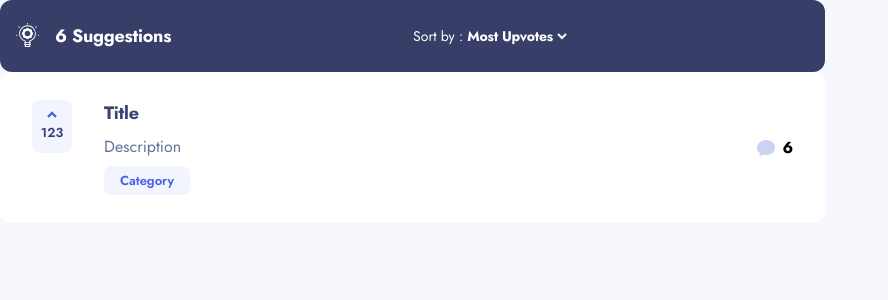
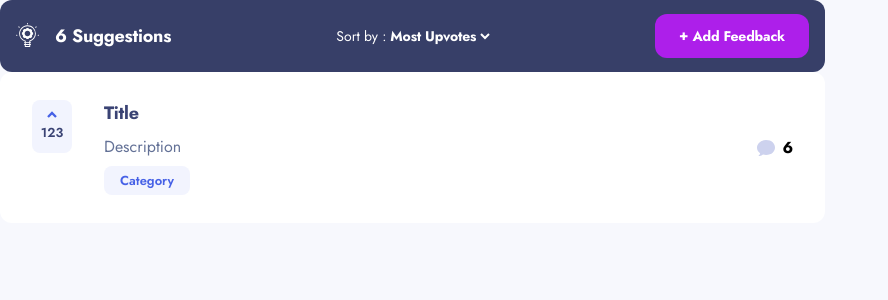
Before and after one commit to FlorianGmz/Frontend-Mentor-Challenges, a React (Vite) app in the folder product-feedback/: page / in a window 1280 px wide. Shown: the top 300 px of the page, without its empty margins (0-888 px from the left). Built offline with nearby package versions, Linux system fonts and the light colour scheme.

Commit message:
static SuggestionsBar complete

```diff
--- /dev/null
+++ b/product-feedback/src/components/SuggestionsBar/AddFeedbackLink.tsx
@@ -0,0 +1,14 @@
+import { NavLink } from "react-router-dom";
+import IconPlus from "./IconPlus";
+
+const AddFeedbackLink = () => {
+  // TODO: create a link
+  return (
+    <div className="flex cursor-pointer items-center gap-1 rounded-xl bg-bt-purple_def px-[24px] py-[12px] text-h4 text-bt-white_def transition-colors hover:bg-bt-purple_hover">
+      <IconPlus />
+      <span>Add Feedback</span>
+    </div>
+  );
+};
+
+export default AddFeedbackLink;
--- /dev/null
+++ b/product-feedback/src/components/SuggestionsBar/IconPlus.tsx
@@ -0,0 +1,20 @@
+const IconPlus = () => {
+  return (
+    <svg width="9" height="9" xmlns="http://www.w3.org/2000/svg">
+      <text
+        transform="translate(-24 -20)"
+        fill="#FFFFFF"
+        fill-rule="evenodd"
+        font-family="Jost-Bold, Jost"
+        font-size="14"
+        font-weight="bold"
+      >
+        <tspan x="24" y="27.5">
+          +
+        </tspan>
+      </text>
+    </svg>
+  );
+};
+
+export default IconPlus;
--- a/product-feedback/src/components/SuggestionsBar/SuggestionsBar.tsx
+++ b/product-feedback/src/components/SuggestionsBar/SuggestionsBar.tsx
@@ -1,3 +1,4 @@
+import AddFeedbackLink from "./AddFeedbackLink";
 import SortingElement from "./SortingElement";
 import SuggestionsIcon from "./SuggestionsIcon";
 
@@ -9,7 +10,7 @@ const SuggestionsBar = () => {
         <h3 className="text-h3 text-bt-white_def">6 Suggestions</h3>
       </div>
       <SortingElement />
-      <div></div>
+      <AddFeedbackLink />
     </div>
   );
 };
```
